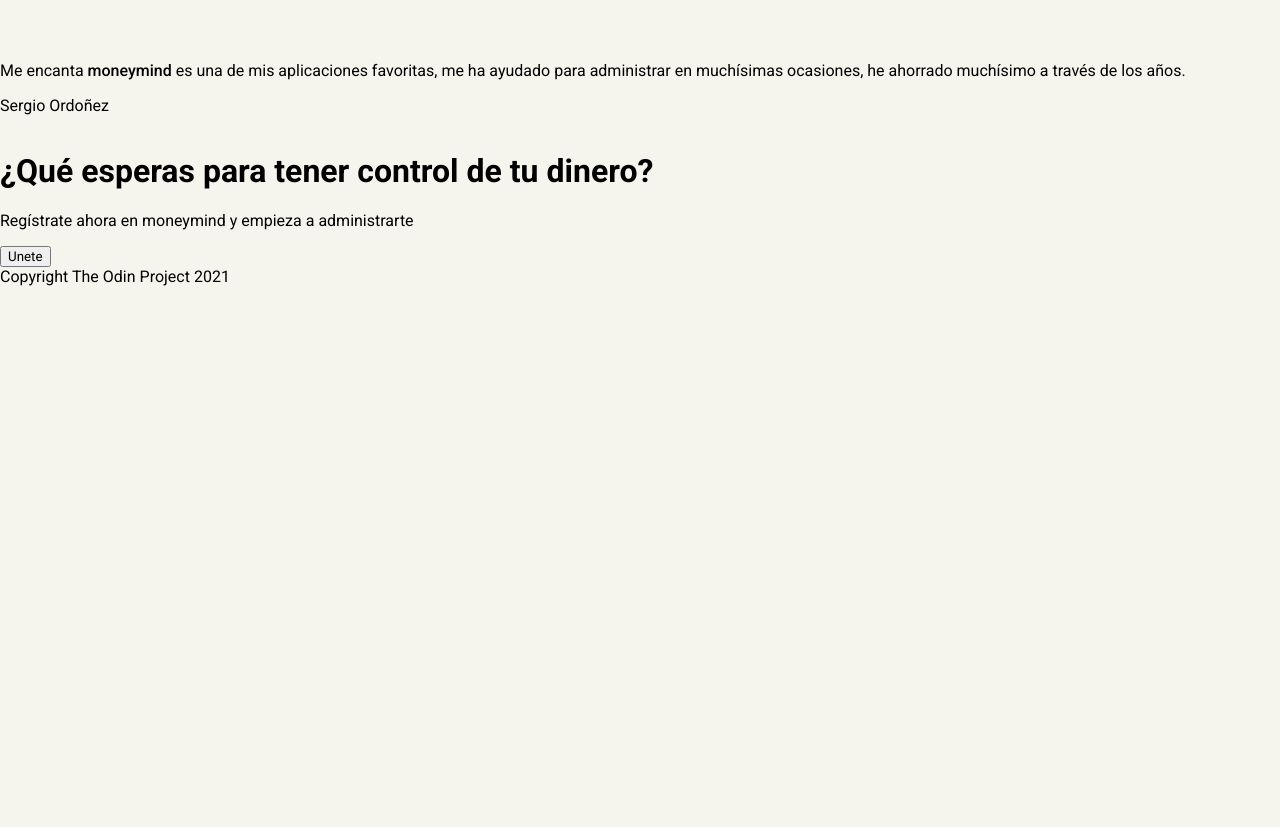
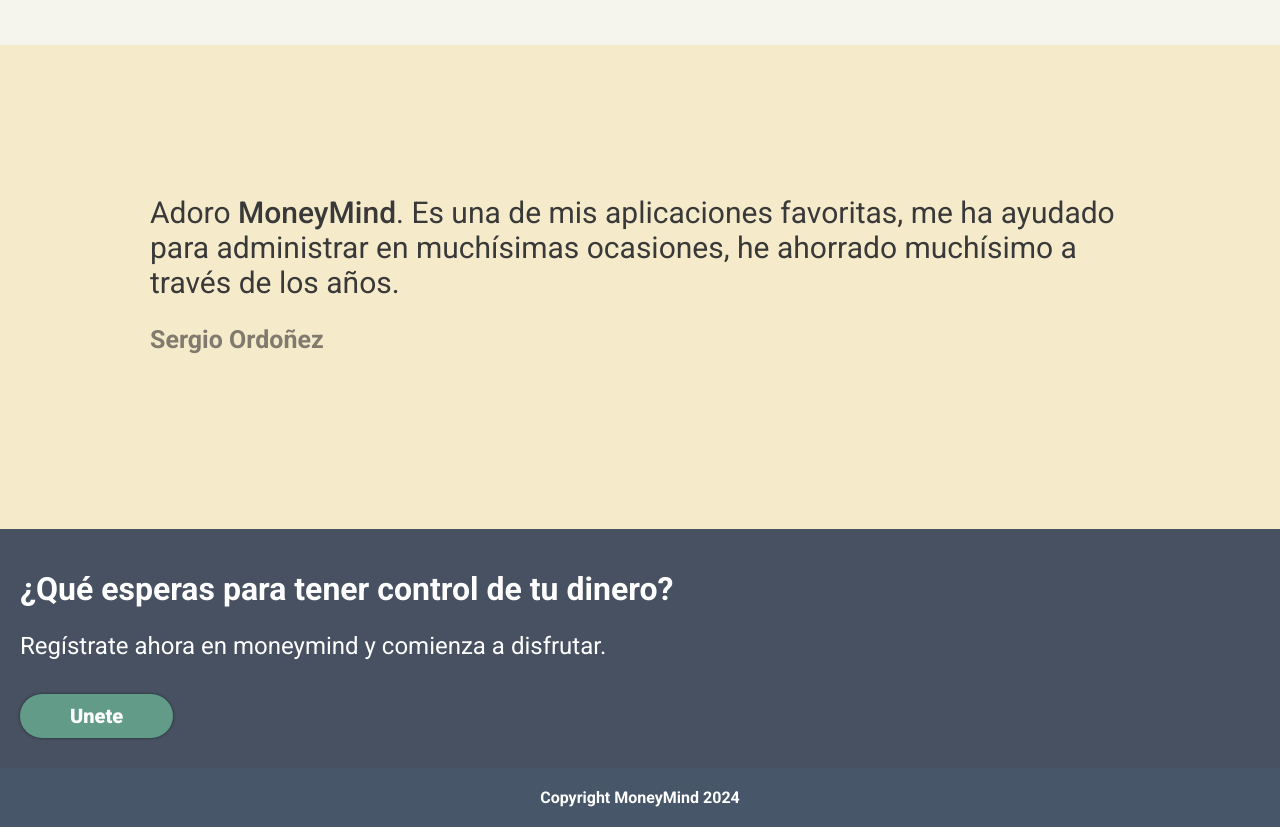
Before and after one commit to davidchavezc/top, a plain HTML site: page landing-page/index.html in a window 1280 px wide. Shown: the part 995-1822 px from the top of the page. Before the commit the page ends 1281 px from the top, so only its background shows below. Drawn offline with Linux system fonts and the light colour scheme.

Commit message:
Finish landing page
Finished footer and quote sections, editing the
css to correctly portray them, also added copyright
message.

```diff
--- a/landing-page/index.html
+++ b/landing-page/index.html
@@ -56,20 +56,20 @@
             </div>
         </div>
         <div class="content-3">
-            <p class="quote">Me encanta <em>moneymind</em> es una de mis aplicaciones favoritas, me ha ayudado para administrar en muchísimas ocasiones, he ahorrado muchísimo a través de los años.</p>
-            <p clas="author">Sergio Ordoñez</p>
+            <p class="quote">Adoro <em>MoneyMind</em>. Es una de mis aplicaciones favoritas, me ha ayudado para administrar en muchísimas ocasiones, he ahorrado muchísimo a través de los años.</p>
+            <p class="author">Sergio Ordoñez</p>
         </div>
         <div class="content-4">
             <div class="banner">
                 <div class="text">
                     <h1>¿Qué esperas para tener control de tu dinero?</h1>
-                    <P>Regístrate ahora en moneymind y empieza a administrarte</P>
+                    <P>Regístrate ahora en moneymind y comienza a disfrutar.</P>
                 </div>
                 <div class="sign-up-button">
                     <button>Unete</button>
                 </div>
             </div>
         </div>
-        <footer>Copyright The Odin Project 2021</footer>
+        <p class="footer">Copyright MoneyMind 2024</p>
     </body>
 </html>
--- a/landing-page/style.css
+++ b/landing-page/style.css
@@ -56,7 +56,8 @@
   color: #525c6e;
   font-size: 24px;
 }
-.description button{
+.description button,
+.content-4 button{
   padding: 10px 50px 10px 50px;
   margin: 10px auto 10px 0px;
   font-size: 24px;
@@ -104,3 +105,45 @@
   font-size: 28px;
   margin-top: 0px;
 }
+.content-3{
+  align-items: center;
+  padding: 150px;
+  justify-content: center;
+  background-color: rgb(245, 235, 203);
+}
+.content-3 .quote{
+  margin: auto;
+  font-size: 30px;
+  flex-basis: 500px;
+  color: rgb(57, 57, 57);
+}
+.content-3 .author{
+  font-size: 25px;
+  font-weight: bold;
+  color: rgb(130, 122, 110);
+}
+.content-4{
+  background-color: #485161;
+}
+.content-4 h1,
+.content-4 p{
+  color: white;
+}
+.content-4 p{
+  font-size: 24px;
+}
+.banner{
+  padding: 20px;
+}
+.content-4 button{
+  font-size: 20px;
+  background-color: rgb(99, 155, 137);
+}
+.footer{
+  color: white;
+  background-color: #485669;
+  margin: 0px;
+  padding: 20px;
+  text-align: center;
+  font-weight: bold;
+}
```
